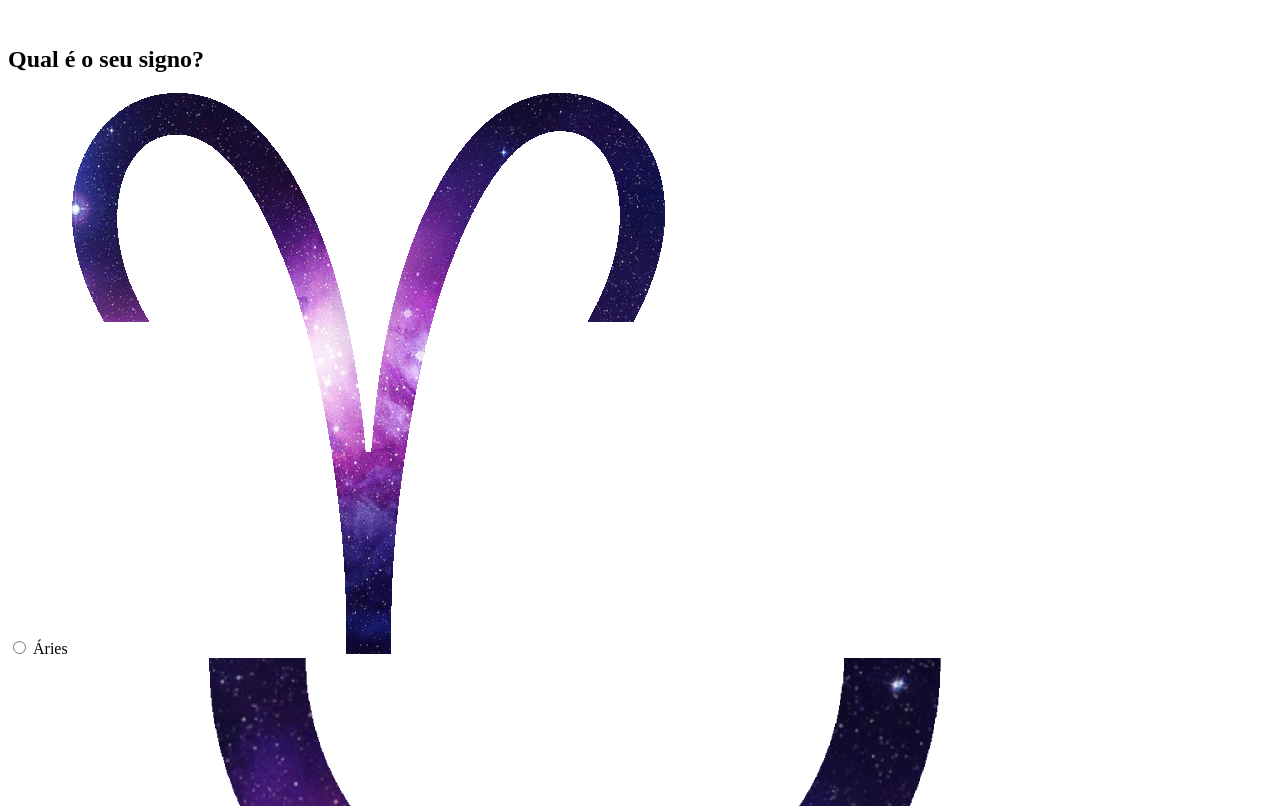
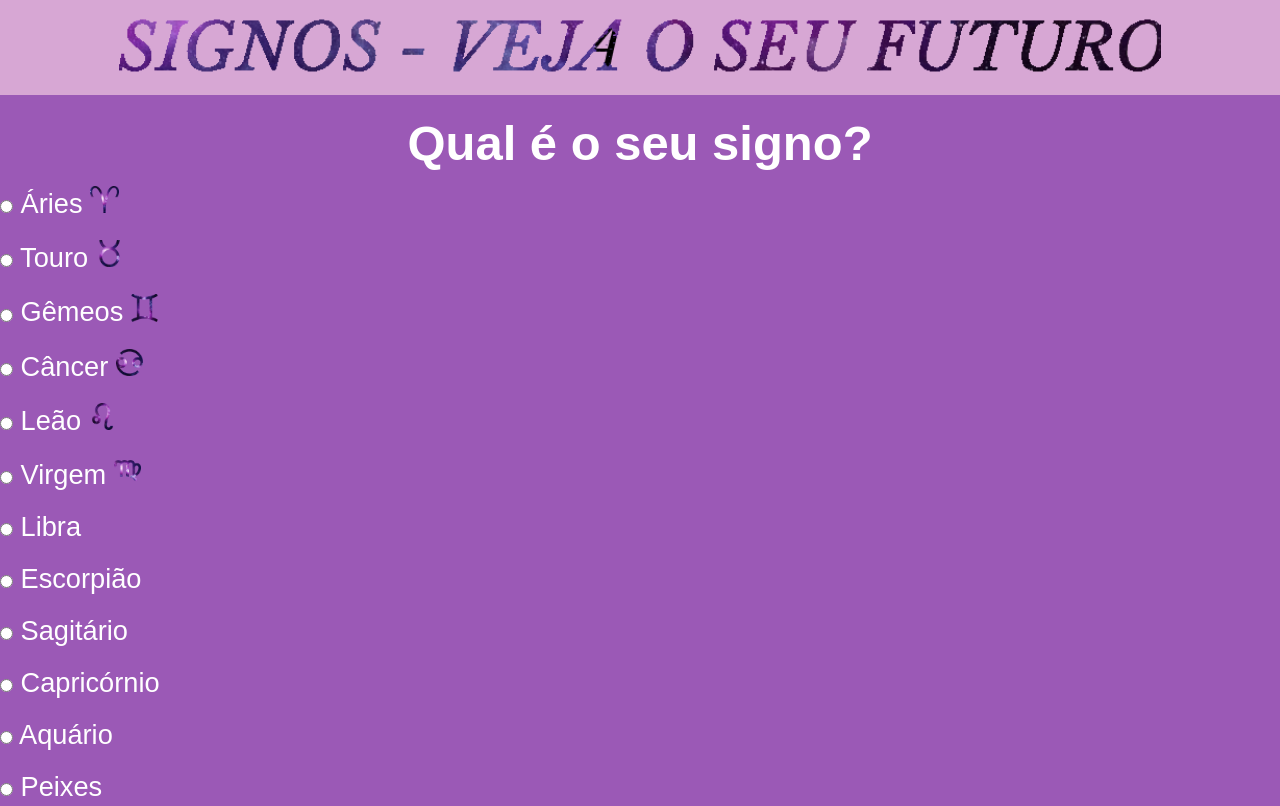
Before and after one commit to SantosCaue/PWsite1, a plain HTML site: page index.html in a window 1280 px wide. Shown: the top 806 px of the page. Drawn offline with Linux system fonts and the light colour scheme; the site is published under a folder, as on GitHub Pages, so addresses that start at the root find nothing; a web font is replaced by a local one.

```diff
--- a/index.html
+++ b/index.html
@@ -5,11 +5,11 @@
     <meta charset="UTF-8">
     <meta name="viewport" content="width=device-width, initial-scale=1.0">
     <title>HOME</title>
-    <link rel="stylesheet" href="/assets/Guia.css">
+    <link rel="stylesheet" href="assets/Guia.css">
 <body>
     <header>
     <div>
-    <img src="/assets/TITULO PNG.png" alt="">
+    <img src="assets/TITULO PNG.png" alt="">
     </div>
 </header>
     <main>
```
